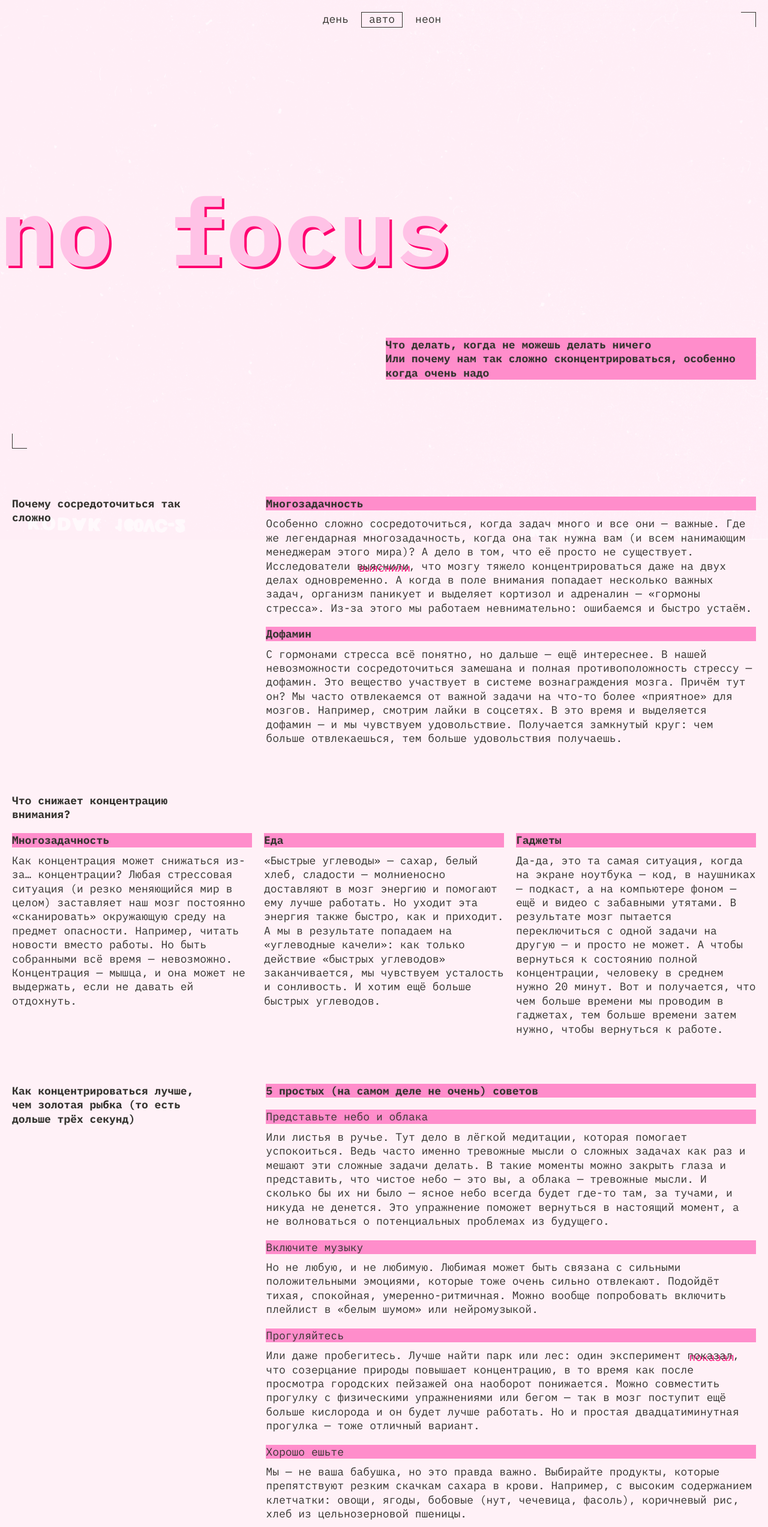
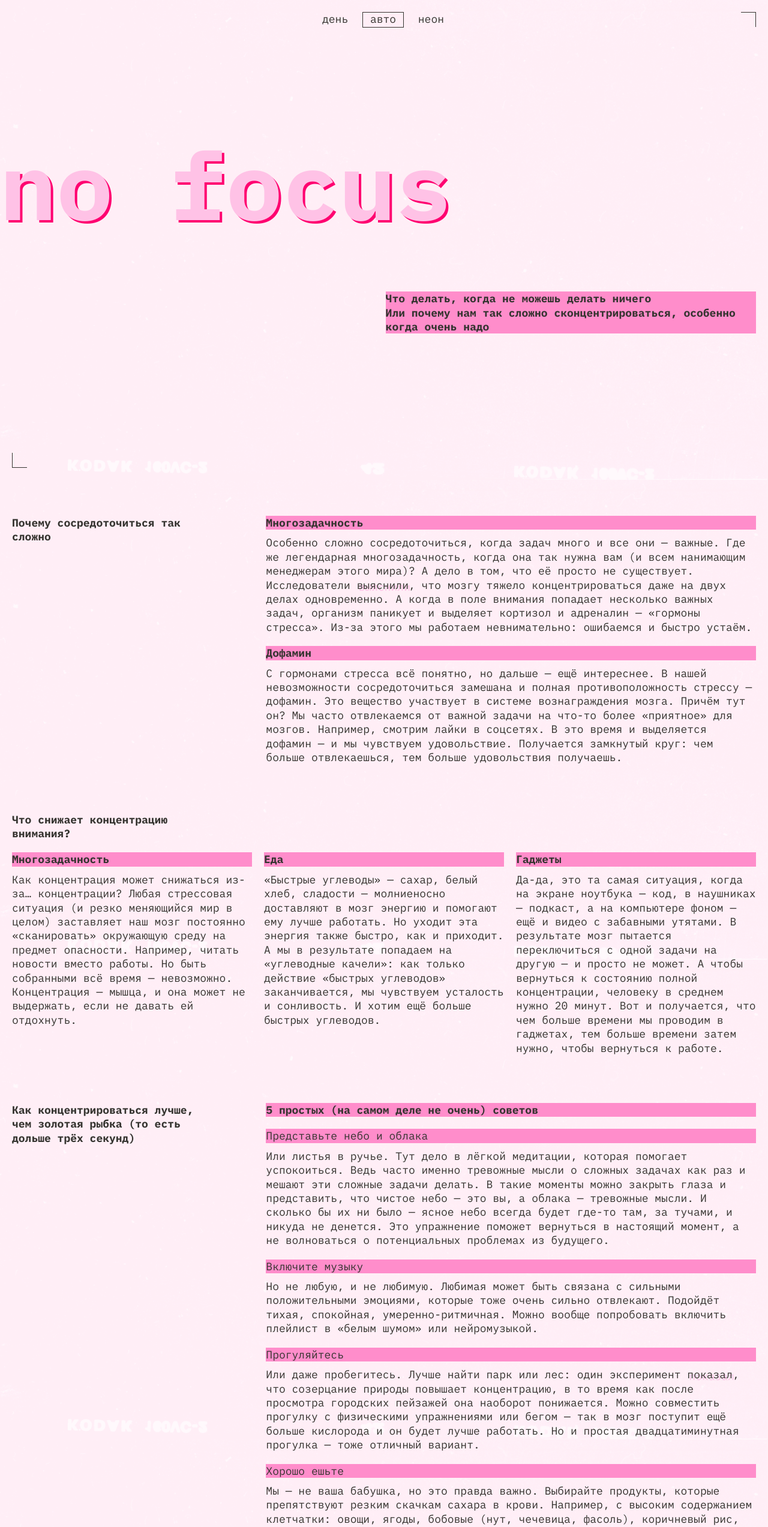
Before and after one commit to smartis2816/slozhno-sosredotochitsya, a plain HTML site: page index.html in a window 1280 px wide. Shown: the top 2546 px of the page at 60% size. Drawn offline with Linux system fonts and the light colour scheme.

Commit message:
review fixes

```diff
--- a/index.html
+++ b/index.html
@@ -82,33 +82,33 @@
         </div>
       </section>
       <section class="content">
-        <h2 class="content__title">Как концентрироваться лучше, чем золотая рыбка (то есть дольше трёх секунд)</h2>
+        <h2 class="content__title">Как концентрироваться лучше, чем золотая рыбка (то&nbsp;есть дольше трёх секунд)</h2>
         <div class="content__article-container">
-          <h3 class="content__article-subtitle subtitle">5 простых (на самом деле не очень) советов</h3>
+          <h3 class="content__article-subtitle subtitle">5&nbsp;простых (на&nbsp;самом деле не&nbsp;очень) советов</h3>
           <article class="content__article">
-            <h3 class="content__article-subtitle subtitle thin-text">Представьте небо и облака</h3>
+            <h4 class="content__article-subtitle subtitle thin-text">Представьте небо и&nbsp;облака</h4>
             <p class="content__article-text">Или листья в ручье. Тут дело в лёгкой медитации, которая помогает успокоиться. Ведь часто именно тревожные мысли о сложных задачах как раз и мешают эти сложные задачи делать. В такие моменты можно закрыть глаза и представить, что чистое небо — это вы, а облака — тревожные мысли. И сколько бы их ни было — ясное небо всегда будет где-то там, за тучами, и никуда не денется. Это упражнение поможет вернуться в настоящий момент, а не волноваться о потенциальных проблемах из будущего.</p>
           </article>
           <article class="content__article">
-            <h3 class="content__article-subtitle subtitle thin-text">Включите музыку</h3>
+            <h4 class="content__article-subtitle subtitle thin-text">Включите музыку</h4>
             <p class="content__article-text">Но не любую, и не любимую. Любимая может быть связана с сильными положительными эмоциями, которые тоже очень сильно отвлекают. Подойдёт тихая, спокойная, умеренно-ритмичная. Можно вообще попробовать включить плейлист в «белым шумом» или нейромузыкой.</p>
           </article>
           <article class="content__article">
-            <h3 class="content__article-subtitle subtitle thin-text">Прогуляйтесь</h3>
+            <h4 class="content__article-subtitle subtitle thin-text">Прогуляйтесь</h4>
             <p class="content__article-text">Или даже пробегитесь. Лучше найти парк или лес: один эксперимент <a href="#" target="_blank" class="content__link">показал</a>, что созерцание природы повышает концентрацию, в то время как после просмотра городских пейзажей она наоборот понижается. Можно совместить прогулку с физическими упражнениями или бегом — так в мозг поступит ещё больше кислорода и он будет лучше работать. Но и простая двадцатиминутная прогулка — тоже отличный вариант.</p>
           </article>
           <article class="content__article">
-            <h3 class="content__article-subtitle subtitle thin-text">Хорошо ешьте</h3>
+            <h4 class="content__article-subtitle subtitle thin-text">Хорошо ешьте</h4>
             <p class="content__article-text">Мы — не ваша бабушка, но это правда важно. Выбирайте продукты, которые препятствуют резким скачкам сахара в крови. Например, с высоким содержанием клетчатки: овощи, ягоды, бобовые (нут, чечевица, фасоль), коричневый рис, хлеб из цельнозерновой пшеницы.</p>
           </article>
           <article class="content__article">
-            <h3 class="content__article-subtitle subtitle thin-text">Читайте</h3>
+            <h4 class="content__article-subtitle subtitle thin-text">Читайте</h4>
             <p class="content__article-text">Настоящие бумажные книги. Это правда помогает с концентрацией: чтобы прочитать пост в соцсети, достаточно нескольких минут или даже секунд. А вот интересная книга способна затянуть и на несколько часов и круто тренирует направленное внимание.</p>
           </article>
         </div>
       </section>
       <section class="content content__images">
-        <h3 class="content__article-subtitle subtitle">А можно в картинках?</h3>
+        <h2 class="content__article-subtitle subtitle">А&nbsp;можно в&nbsp;картинках?</h2>
         <div class="content__images-container">
           <img src="./images/sunset.png" class="content__image" alt="Представьте небо и облака" loading="lazy"/>
           <img src="./images/ice-cream.png" class="content__image" alt="Хорошо ешьте" loading="lazy"/>
--- a/styles/dark.css
+++ b/styles/dark.css
@@ -5,12 +5,15 @@
 */
 
 .page.theme_dark {
+  --title-font-size-desktop-tablet: clamp(7.5rem, 0.5625rem + 14.4531vw, 9.8125rem);
+  --title-font-size-mobile: clamp(7.25rem, 7.0115rem + 1.0178vw, 7.5rem);
   --background-color: #000028;
   --background-img: url(../images/cover-image-dark.png);
   --accent-color: #ff0070;
   --title-color: #DB00FF;
   --title-shadow-color: var(--accent-color);
   --main-text-color: #F1B2CE;
+  --link-shadow-color:var(--accent-color);
   --menu-color: var(--accent-color);
   --hover-color: rgba(255, 0, 112, 0.40);
   --title-shadow-color: var(--accent-color);
--- a/styles/light.css
+++ b/styles/light.css
@@ -5,11 +5,14 @@
 */
 
 .page.theme_light {
+  --title-font-size-desktop-tablet: clamp(7.5rem, 0.5625rem + 14.4531vw, 9.8125rem);
+  --title-font-size-mobile: clamp(7.25rem, 7.0115rem + 1.0178vw, 7.5rem);
   --background-color: #fff1f7;
   --title-color: #ffc2e6;
   --title-shadow-color: #FF8DCB;
   --accent-color: #353430;
   --main-text-color: var(--accent-color);
+  --link-shadow-color:var(--title-color);
   --menu-color: var(--main-text-color);
   --hover-color: rgba(50, 49, 45, 0.40);
   --title-shadow-color: #FF0070;
@@ -25,12 +28,14 @@
 
 @media (prefers-color-scheme: light) {
   :root {
+    --title-font-size-desktop-tablet: clamp(7.5rem, 0.5625rem + 14.4531vw, 9.8125rem);
+    --title-font-size-mobile: clamp(7.25rem, 7.0115rem + 1.0178vw, 7.5rem);
     --background-color: #fff1f7;
     --title-color: #ffc2e6;
     --title-shadow-color: #FF8DCB;
     --accent-color: #353430;
     --main-text-color: var(--accent-color);
-    --link-shadow-color:var(--title-shadow-color);
+    --link-shadow-color:var(--title-color);
     --menu-color: var(--main-text-color);
     --hover-color: rgba(50, 49, 45, 0.40);
     --title-shadow-color: #FF0070;
--- a/styles/style.css
+++ b/styles/style.css
@@ -1,15 +1,20 @@
 .page {
   background: var(--background-img) no-repeat top center;
+  background-size: cover;
   background-attachment: fixed;
   background-color: var(--background-color);
 }
 
 .header {
-  /* height: 100vh; */
+  height: 100vh;
   min-height: 768px;
   position: relative;
   padding: 20px;
   padding-left: 0;
+  display: grid;
+  grid-template-columns: 1fr;
+  grid-template-rows: 1fr min-content 1fr;
+  align-items: center;
 }
 
 .header__rec {
@@ -29,7 +34,7 @@
   height: 9px;
   border-radius: 50%;
   background-color: var(--accent-color);
-  box-shadow: 0px 0px 4px 3px var(--accent-color);
+  box-shadow: 0 0 4px 2px var(--accent-color);
   top: 35%;
 }
 
@@ -56,14 +61,16 @@
 }
 
 .header__theme-menu {
-  margin: 0 auto;
-  padding-left: 13px;
+  padding-left: 17px;
+  grid-column: 1 / 3;
+  justify-self: center;
+  align-self: start;
 }
 
 .header__theme-menu-list {
+  width: 227px;
   display: flex;
-  justify-content: center;
-  gap: 10px;
+  justify-content: space-between;
 }
 
 .header__theme-menu-button {
@@ -100,10 +107,9 @@
 }
 
 .header__title {
-  padding-top: 275px;
   color: var(--title-color);
   text-shadow: 4px 4px 0px var(--title-shadow-color);
-  font-size: clamp(7.5rem, 0.5625rem + 14.4531vw, 9.8125rem);
+  font-size: var(--title-font-size-desktop-tablet);
   font-weight: 700;
   line-height: 82.5%;
 }
@@ -273,7 +279,7 @@
   .header__theme-menu {
     margin: 0;
     margin-left: auto;
-    padding-top: 173.5px;
+    align-self: center;
   }
 
   .header__theme-menu-list {
@@ -285,10 +291,6 @@
 
   .header__title-container {
     gap: 162px;
-  }
-
-  .header__title {
-    padding-top: 169px;
   }
 
   .content__title {
@@ -339,7 +341,8 @@
 
   .header__theme-menu {
     margin: 0;
-    padding-top: 65px;
+    margin-left: auto;
+    align-self: center;
   }
 
   .header__theme-menu-list {
@@ -354,8 +357,7 @@
   }
 
   .header__title {
-    padding-top: 67px;
-    font-size: clamp(7.25rem, 7.0115rem + 1.0178vw, 7.5rem);
+    font-size: var(--title-font-size-mobile);
   }
 
   .header__subtitle {
--- a/styles/variables.css
+++ b/styles/variables.css
@@ -4,6 +4,8 @@
 */
 
 :root {
+  --title-font-size-desktop-tablet: clamp(7.5rem, 0.5625rem + 14.4531vw, 9.8125rem);
+  --title-font-size-mobile: clamp(7.25rem, 7.0115rem + 1.0178vw, 7.5rem);
   --background-color: #000028;
   --background-img: url(../images/cover-image-dark.png);
   --accent-color: #ff0070;
```
